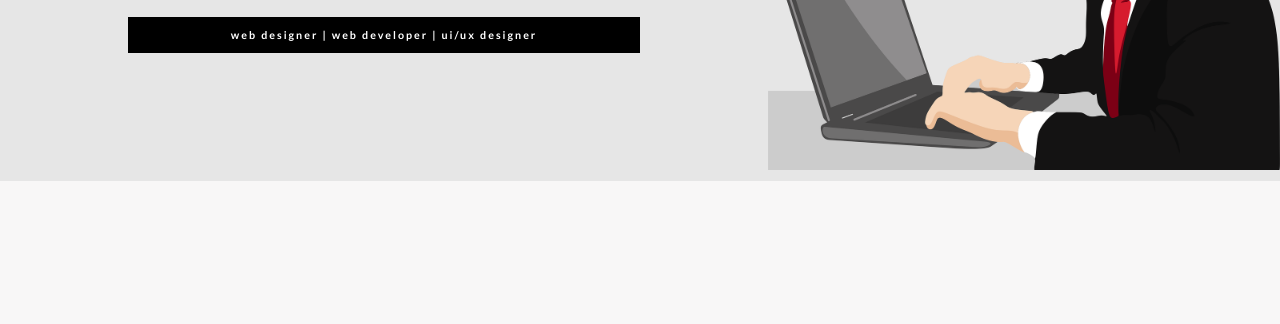
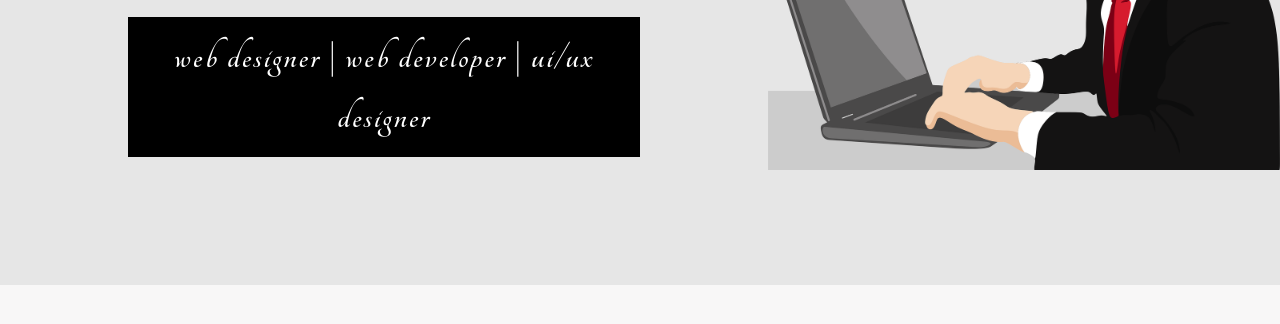
Before and after one commit to NakibSifatullah/portfolio-project, a plain HTML site: page index.html in a window 1280 px wide. Shown: the part 242-566 px from the top of the page. Drawn offline with Linux system fonts and the light colour scheme.

Commit message:
some css added

```diff
--- a/style.css
+++ b/style.css
@@ -38,6 +38,8 @@ body{
     color: #fff;
     padding: 10px;
     text-align: center;
+    font-size: 2.5em;
+    font-family: 'Tangerine', cursive;
 }
 
 
```
